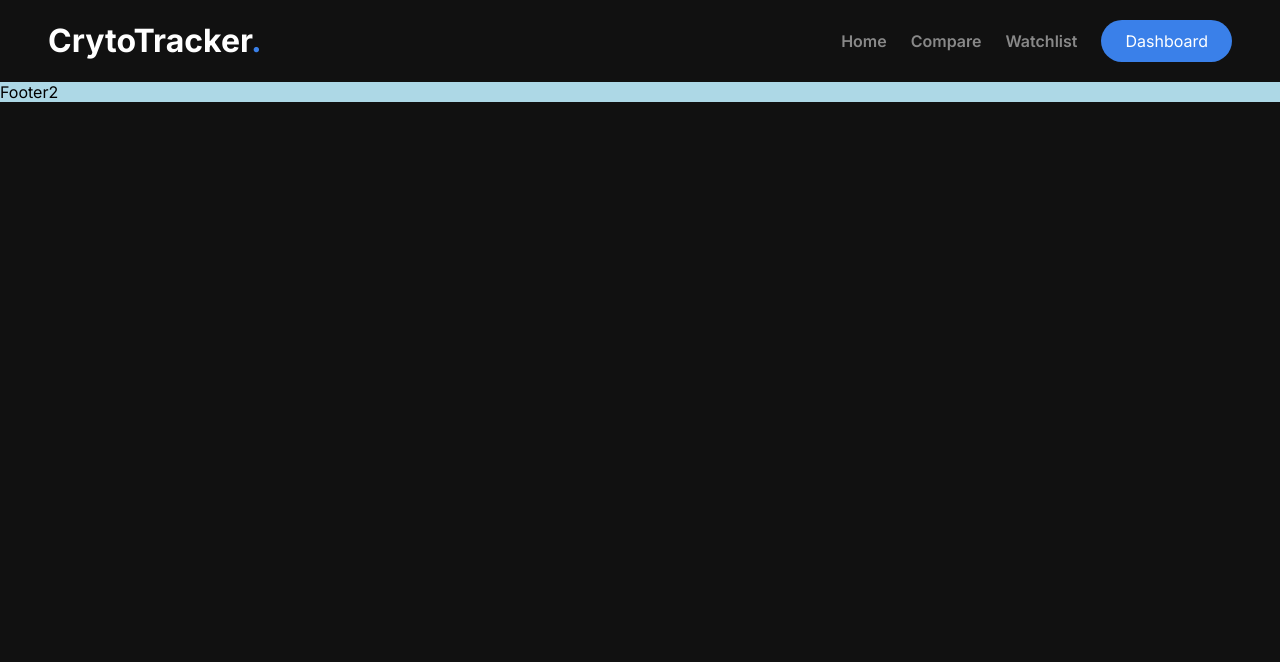
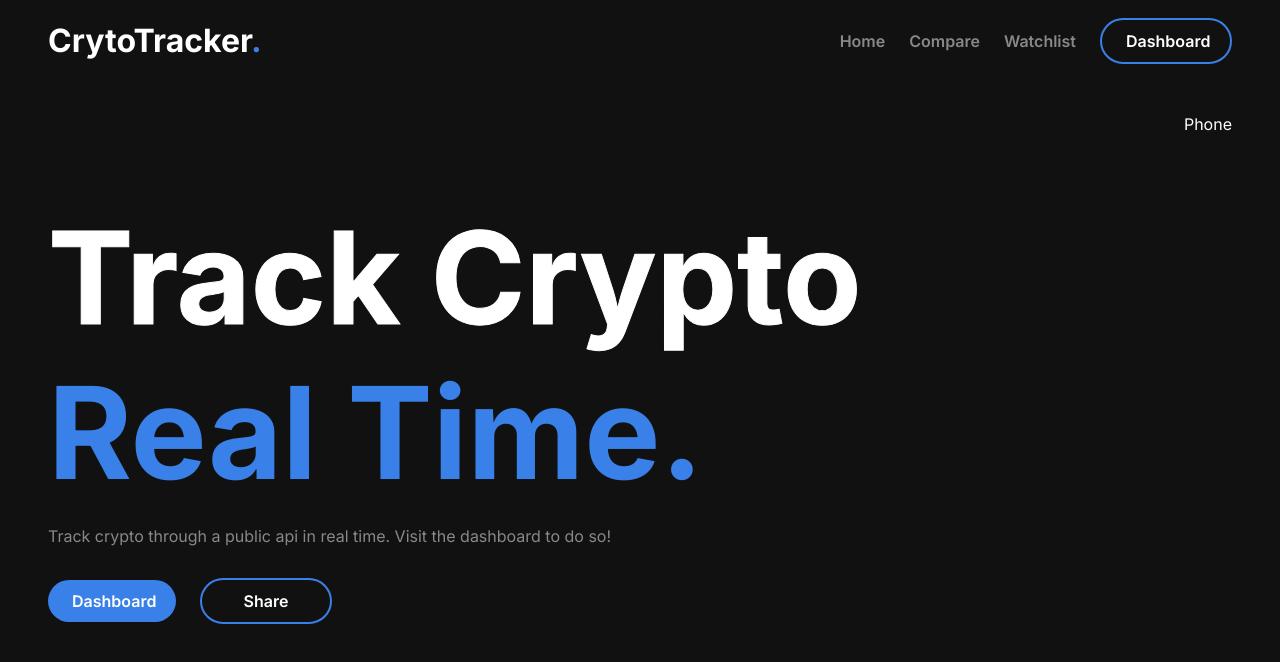
Before and after one commit to LakshitaTak/Crypto-Tracker, a React (Create React App) app: page / in a window 1280 px wide. Shown: the top 662 px of the page. Built offline with nearby package versions, Linux system fonts and the light colour scheme; the HTML template or start-up script is replaced by a standard one.

Commit message:
Landing page Left Component updated (#5)
* Dashboard button added

* Landing Page left Component updated

* changes done

* changes done

* share button changed

---------

Co-authored-by: vidhi98 <41187088+vidhi98@users.noreply.github.com>

```diff
--- a/src/App.js
+++ b/src/App.js
@@ -1,12 +1,14 @@
 import './App.css';
 import Header from './components/Common/Header';
 import Footer from './components/Common/Footer';
+import MainComponents from './components/LandingPage/MainComponents';
 
 function App() {
   return (
     <div className="App">
       <Header/>
-      <Footer/>
+      {/* <Footer/> */}
+      <MainComponents/>
     </div>
   );
 }
--- a/src/components/Common/Button/index.js
+++ b/src/components/Common/Button/index.js
@@ -1,10 +1,14 @@
 import React from "react";
-import "./styles.css"
+import "./styles.css";
 
-function Button ({text}){
-    return(
-        <div className="btn">{text}</div>
-    )
-}
+export const Button = ({ text, variant }) => {
+  return (
+    <div
+      className={`${variant === "filled" ? "filled-btn" : "outlined-btn"} btn`}
+    >
+      {text}
+    </div>
+  );
+};
 
-export default Button
+export default Button;
--- a/src/components/Common/Button/styles.css
+++ b/src/components/Common/Button/styles.css
@@ -1,6 +1,19 @@
 .btn{
-    background-color: var(--blue);
     padding: 0.7rem 1.5rem;
     color: var(--white);
     border-radius: 3rem;
+    cursor: pointer;
+    width: 5rem;
+    font-weight: 600;
+    text-align: center;
 }
+.filled-btn{
+    background-color: var(--blue);
+}
+.outlined-btn{
+    background-color: transparent;
+    border: 2px solid var(--blue);
+}
+.outlined-btn:hover{
+    background-color: var(--blue);
+}
--- /dev/null
+++ b/src/components/LandingPage/MainComponents/index.js
@@ -0,0 +1,25 @@
+import React from "react";
+import "./styles.css";
+import Button from "../../Common/Button";
+
+function MainComponents() {
+  return (
+    <div className="flex-info">
+      <div className="left-component">
+        <h1 className="track-cypto-heading">Track Crypto</h1>
+        <h1 className="real-time-heading">Real Time.</h1>
+        <p className="info-text">
+          Track crypto through a public api in real time. Visit the dashboard to
+          do so!
+        </p>
+        <div className="btn-flex">
+          <Button text="Dashboard" variant="filled" />
+          <Button text="Share" variant="outlined" />
+        </div>
+      </div>
+      <div>Phone</div>
+    </div>
+  );
+}
+
+export default MainComponents;
--- /dev/null
+++ b/src/components/LandingPage/MainComponents/styles.css
@@ -0,0 +1,56 @@
+.flex-info {
+  display: flex;
+  justify-content: space-between;
+  align-items: flex-start;
+  padding: 2rem 3rem;
+}
+
+.track-cypto-heading,
+.real-time-heading {
+  font-size: 8rem;
+  margin: 0;
+}
+
+.track-cypto-heading {
+  color: var(--white);
+  -webkit-text-stroke-width: 1px;
+  -webkit-text-stroke-color: var(--white);
+  margin-top: 0.67em;
+}
+
+@media only screen and (max-width: 800px) {
+  .track-cypto-heading,
+  .real-time-heading {
+    font-size: 3.5rem;
+  }
+}
+
+@media only screen and (max-width: 1200px) {
+  .track-cypto-heading,
+  .real-time-heading {
+    font-size: 5rem;
+  }
+}
+
+.track-cypto-heading:hover {
+  color: var(--black);
+  -webkit-text-stroke-color: var(--white);
+  transition: all 0.3s;
+}
+
+.info-text {
+  color: var(--grey);
+  font-size: 1rem;
+}
+
+.real-time-heading {
+  color: var(--blue);
+}
+
+.btn-flex {
+  display: flex;
+  justify-content: flex-start;
+  gap: 1.5rem;
+  align-items: center;
+  margin-top: 2rem;
+}
```
